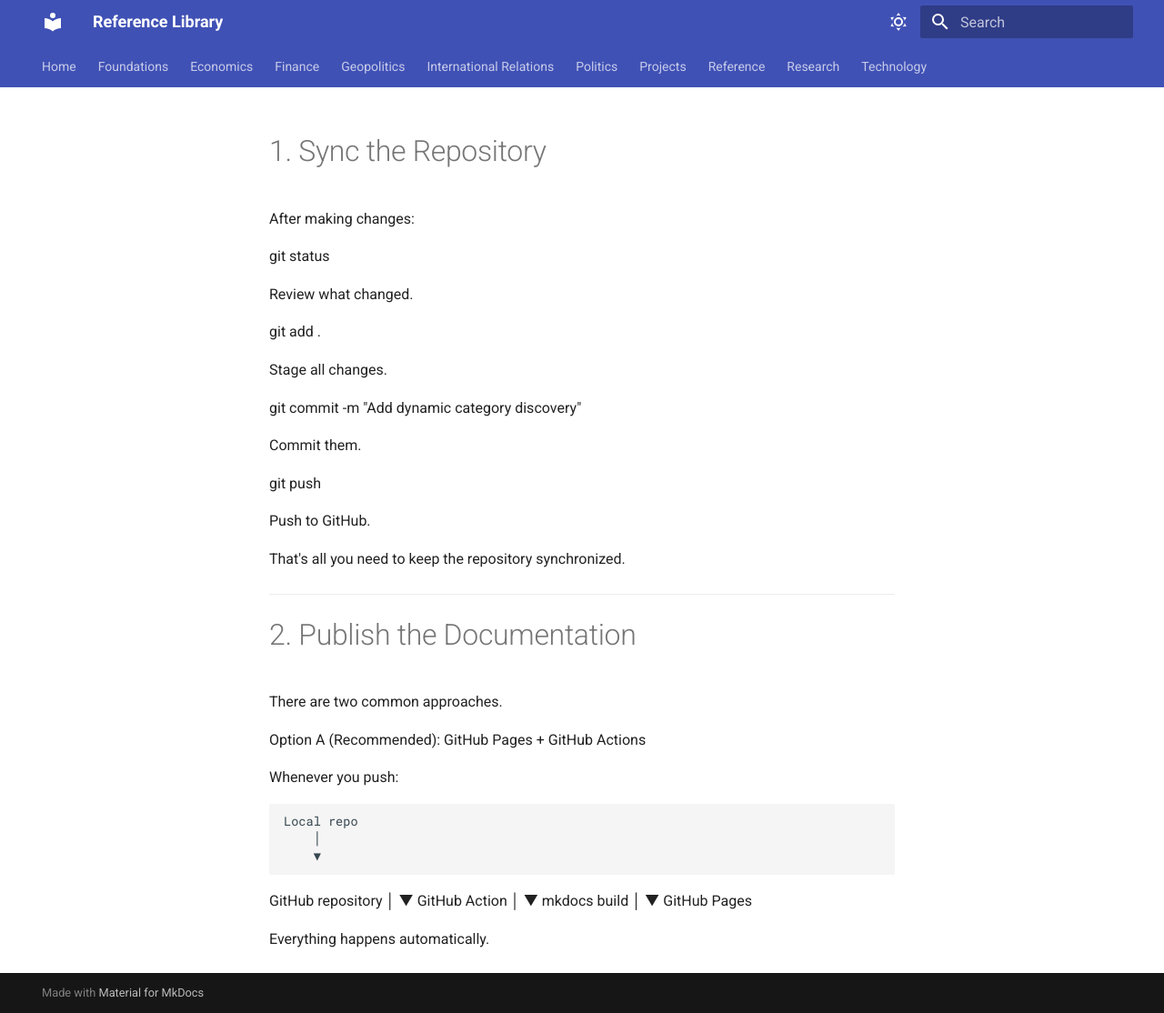
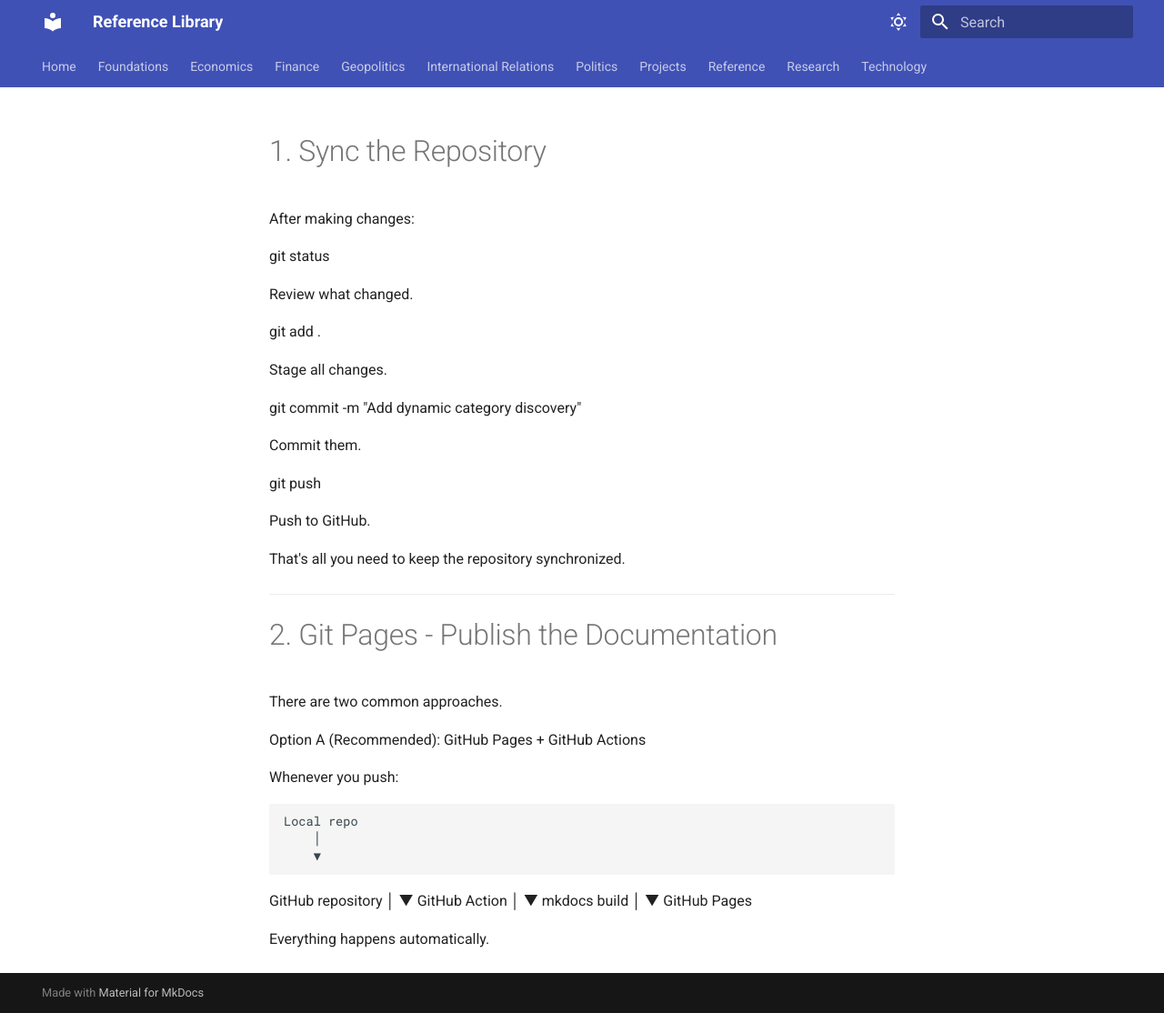
Before and after one commit to holeyhan3/reference-lib, an MkDocs documentation site: the page built from docs/reference/git.md, in a window 1280 px wide and 1114 px high. Shown: the whole window at 91% size. Built offline with MkDocs 1.6.1 and Material for MkDocs 9.7.7, drawn with Linux system fonts in a browser that asks for light colours.

Commit message:
Add github action

```diff
--- a/docs/reference/git.md
+++ b/docs/reference/git.md
@@ -22,7 +22,7 @@ That's all you need to keep the repository synchronized.
 
 ------------------------------------------------------------
 
-# 2. Publish the Documentation
+# 2. Git Pages - Publish the Documentation
 
 There are two common approaches.
 
```
Also changed, not shown: 2 other files.
